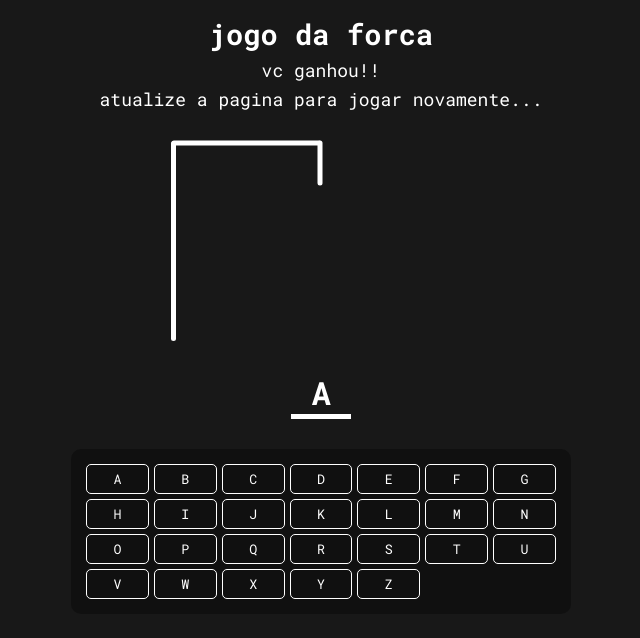
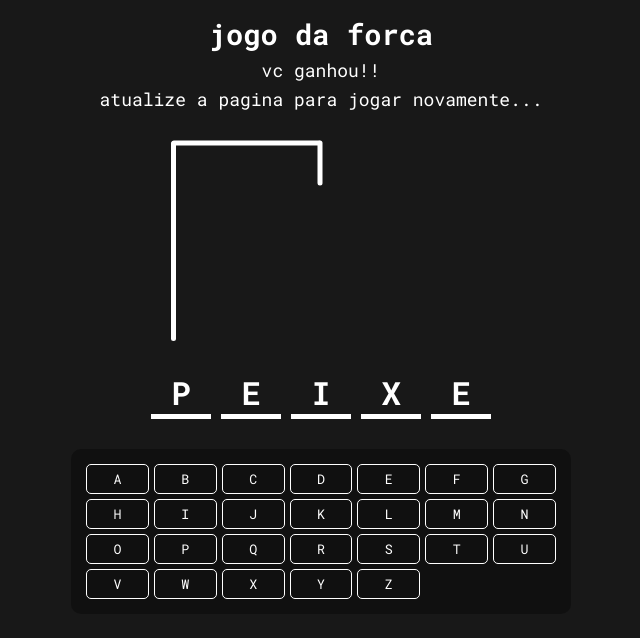
Before and after one commit to ThiagoMaylon/jogo-da-foca-react, a React (Create React App) app: page / in a window 1280 px wide. Shown: the top 638 px of the page, without its empty margins (319-959 px from the left). Built offline with nearby package versions, Linux system fonts and the light colour scheme.

Commit message:
home style

```diff
--- a/src/Home/App.jsx
+++ b/src/Home/App.jsx
@@ -5,16 +5,17 @@ import { Status } from '../components/Status/';
 import './style.css'
 
 export const App = () => {
+
   const verificaFim = true;
   const status = 'ganhou';
-  const texto = 'a'
+
 
 
   return (
     <>
       <Status status={status} verificaFim={verificaFim} />
       <Forca />
-      <Palavra texto={texto} />
+      <Palavra />
       <Letras />
     </>
   );
--- a/src/Home/style.css
+++ b/src/Home/style.css
@@ -0,0 +1,3 @@
+.palavra{
+    display: flex;
+}
--- a/src/components/Palavra/index.jsx
+++ b/src/components/Palavra/index.jsx
@@ -1,9 +1,18 @@
 import './style.css';
 
-export const Palavra = ({texto}) => {
+export const Palavra = () => {
+    const arrayPalavras = ['Basquete', 'Peixe', 'Tesoura', 'Galinha', 'Pinguim', 'Escova', 'Javascript', 'Rect', 'Celular', 'Cachorro'];
+
+    const sortearPalavra = Math.floor(Math.random() * arrayPalavras.length);
+    const palavra = arrayPalavras[sortearPalavra];
+    const palavraSplit = palavra.split('');
+
     return(
         <div className='palavra'>
-            <input type="text" value={texto} maxLength='1' disabled/>
+            {palavraSplit.map((valor, index) => (
+                <input type="text" key={index} value={valor} maxLength='1' disabled/>
+            ))}
+
         </div>
     )
 }
```
